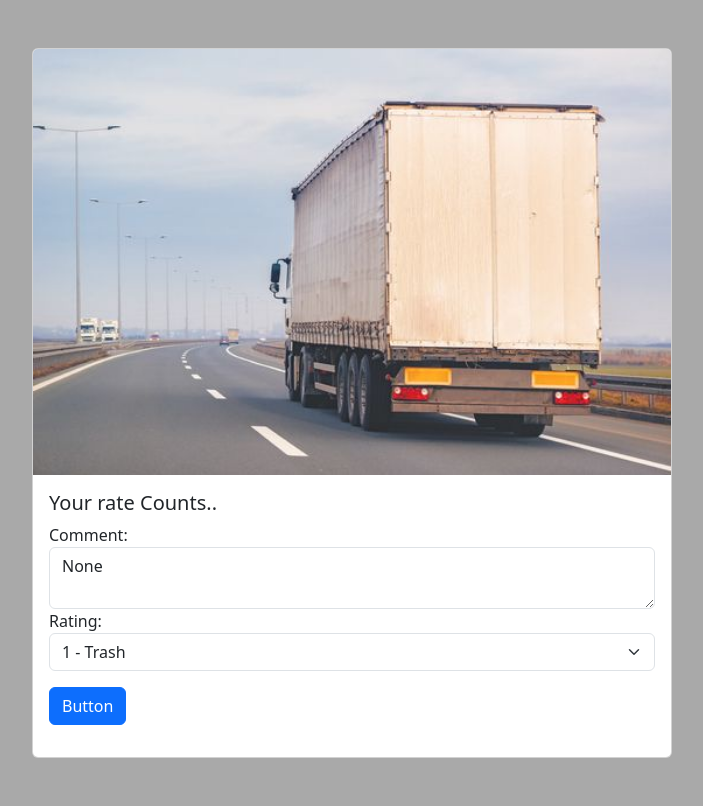
After one commit to maaddeesshh/Final-year-CarHire-system-, a Django app: page /customer_approved_hire_list_rate/2/ in a window 1280 px wide. The commit adds this page. Shown: the whole page, without its empty margins (288-991 px from the left). Run offline with Django 4.2, Linux system fonts and the light colour scheme; a user stored in the database is signed in; data comes from the database, SQL or seed files in the repository; both versions use the stored data as it was after the commit.

Commit message:
first commit

```diff
--- a/accounts/admin.py
+++ b/accounts/admin.py
@@ -4,3 +4,4 @@ from .models import *
 
 # Register your models here.
 admin.site.register(User)
+admin.site.register(Review)
--- a/accounts/forms.py
+++ b/accounts/forms.py
@@ -2,6 +2,7 @@ from django.contrib.auth.forms import UserCreationForm
 from .models import* #from models file import all models
 from Hire.models import Hire
 from django import forms
+# from Ratings.models import Review, RATE_CHOICES
 
 
 
@@ -16,3 +17,14 @@ class HireForm(forms.ModelForm):
     class Meta:
         model = Hire
         fields = ['start_date', 'end_date', 'from_destination','to_destination','phone_no']
+
+
+
+
+class RateForm(forms.ModelForm):
+	text = forms.CharField(widget=forms.Textarea(attrs={'class': 'materialize-textarea'}), required=False)
+	rate = forms.ChoiceField(choices=RATE_CHOICES, widget=forms.Select(), required=True)
+
+	class Meta:
+		model = Review
+		fields = ('text', 'rate')
--- a/accounts/models.py
+++ b/accounts/models.py
@@ -12,3 +12,30 @@ class User(AbstractUser):
 
 USERNAME_FIELD = 'username' #username field defined
 REQUIRED_FIELDS = []
+
+
+
+
+RATE_CHOICES = [
+	(1, '1 - Trash'),
+	(2, '2 - Horrible'),
+	(3, '3 - Terrible'),
+	(4, '4 - Bad'),
+	(5, '5 - OK'),
+	(6, '6 - Recommendable'),
+	(7, '7 - Good'),
+	(8, '8 - Very Good'),
+	(9, '9 - Perfect'),
+	(10, '10 - Master Piece'),
+]
+
+
+class Review(models.Model):
+    customer = models.ForeignKey(User, on_delete=models.CASCADE, related_name='given_ratings')
+    owner = models.ForeignKey(User, on_delete=models.CASCADE, related_name='received_ratings')
+    date = models.DateTimeField(auto_now_add=True)
+    text = models.TextField(max_length=3000, blank=True)
+    rate = models.PositiveSmallIntegerField(choices=RATE_CHOICES)
+
+    def __str__(self):
+        return f"{self.customer.username} rated {self.owner.username} with {str(self.rate)} stars"
--- a/accounts/templates/accounts/hire.html
+++ b/accounts/templates/accounts/hire.html
@@ -15,7 +15,7 @@
 
   <form method="POST" action="">
     {% csrf_token %}
-    {{ form.as_p }}
+   <div class="form-control">{{ form.as_p }}</div>
     {% if book_error %}
       <p class="error">{{ book_error }}</p>
     {% endif %}
--- /dev/null
+++ b/accounts/templates/accounts/rate_owner.html
@@ -0,0 +1,42 @@
+
+<!DOCTYPE html>
+{%load static%}
+<html lang="en">
+<head>
+    <meta charset="UTF-8">
+    <meta http-equiv="X-UA-Compatible" content="IE=edge">
+    <meta name="viewport" content="width=device-width, initial-scale=1.0">
+    <link href="https://cdn.jsdelivr.net/npm/bootstrap@5.3.0/dist/css/bootstrap.min.css" rel="stylesheet" integrity="sha384-9ndCyUaIbzAi2FUVXJi0CjmCapSmO7SnpJef0486qhLnuZ2cdeRhO02iuK6FUUVM" crossorigin="anonymous">
+
+    <title>Rate</title>
+</head>
+<body style="background-color: darkgray">
+    <div class="card w-50 h-50 mx-auto my-5">
+        <img src="{% static 'images/img3.jpg'%}" class="card-img-top" alt="...">
+        <div class="card-body">
+          <h5 class="card-title"> Your rate Counts.. </h5>
+
+<form method="POST" action="">
+  {% csrf_token %}
+  <div class="form-group">
+    <label for="id_text">Comment:</label>
+    <textarea name="text" id="id_text" class="materialize-textarea form-control">{{ form.text.value }}</textarea>
+  </div>
+  <div class="form-group">
+    <label for="id_rate">Rating:</label>
+    <select name="rate" id="id_rate" class="form-select">
+      {% for choice in form.rate.field.choices %}
+        <option value="{{ choice.0 }}" {% if choice.0 == form.rate.value %}selected{% endif %}>{{ choice.1 }}</option>
+      {% endfor %}
+    </select>
+  </div>
+  <button class="btn btn-primary my-3" type="submit">Button</button>
+</form>
+
+        </div>
+      </div>
+
+
+</body>
+<script src="https://cdn.jsdelivr.net/npm/bootstrap@5.3.0/dist/js/bootstrap.bundle.min.js" integrity="sha384-geWF76RCwLtnZ8qwWowPQNguL3RmwHVBC9FhGdlKrxdiJJigb/j/68SIy3Te4Bkz" crossorigin="anonymous"></script>
+</html>
--- a/accounts/urls.py
+++ b/accounts/urls.py
@@ -24,6 +24,7 @@ urlpatterns = [
     path('customer/',views.customerPage,name="customer_dashboard"),
 
     path('customer_approved_hire_list/', views.approved_hire_list, name='approved_hire_list'),
+    path('customer_approved_hire_list_rate/<int:owner_id>/', views.Rate, name='rate_owner'),
     path('customer_update/', views.UpdateProfile, name='update-profile'),
     path('customer_delete/', views.deleteAccount, name='delete-profile'),
     path ('edit/<str:pk>/',views.updateCar, name='update_car'),
--- a/accounts/views.py
+++ b/accounts/views.py
@@ -20,6 +20,12 @@ from django.shortcuts import render, redirect, get_object_or_404
 from Hire.models import Hire
 from datetime import date
 from datetime import timedelta
+from django.contrib.auth import get_user_model
+from datetime import date
+from accounts.models import *
+from Hire.models import *
+from django.template import loader
+
 
 
 
@@ -287,19 +293,84 @@ def delete_hire(request, pk):
     return redirect('customer_dashboard')
 
 
+# def approved_hire_list(request):
+#     customer = request.user
+#     approved_hires = Hire.objects.filter(customer=customer, is_approved=True).order_by('-start_date')
+
+#     current_date = date.today()
+
+#     hires_with_rating = []
+#     for hire in approved_hires:
+#         if hire.end_date <= current_date and not Review.objects.filter(customer=customer, owner=hire.car.owner).exists():
+#             hire.can_rate = True
+#         else:
+#             hire.can_rate = False
+#         hires_with_rating.append(hire)
+
+#     context = {
+#         'approved_hires': hires_with_rating,
+#         'current_date': current_date,
+#     }
+#     return render(request, 'accounts/approved_hire_list.html', context)
+
+
 
 def approved_hire_list(request):
-    # Get the current logged-in user (customer)
     customer = request.user
-
-    # Retrieve the approved hire requests for the customer
     approved_hires = Hire.objects.filter(customer=customer, is_approved=True).order_by('-start_date')
 
+    current_date = date.today()
+
+    hires_with_rating = []
+    for hire in approved_hires:
+        if hire.end_date <= current_date and not Review.objects.filter(customer=customer, owner=hire.car.owner).exists():
+            hire.can_rate = True
+        else:
+            hire.can_rate = False
+        hires_with_rating.append(hire)
+
     context = {
-        'approved_hires': approved_hires
+        'approved_hires': hires_with_rating,
+        'current_date': current_date,
+    }
+    return render(request, 'accounts/approved_hire_list.html', context)
+
+
+
+
+def Rate(request, owner_id):
+    owner = get_user_model().objects.get(id=owner_id)
+    user = request.user
+
+    current_date = date.today()  # Get the current date
+
+    approved_hires = Hire.objects.filter(customer=user, is_approved=True).order_by('-start_date')
+
+    if request.method == 'POST':
+        form = RateForm(request.POST)
+        if form.is_valid():
+            rate = form.save(commit=False)
+            rate.customer = user  # Set the customer field with the current user
+            rate.owner = owner
+            rate.save()
+            return redirect('customer_dashboard')
+    else:
+        form = RateForm()
+
+    context = {
+        'form': form,
+        'owner': owner,
+        'current_date': current_date,  # Pass the current date to the template context
+        'approved_hires': approved_hires,
     }
 
-    return render(request, 'accounts/approved_hire_list.html', context)
+    return render(request, 'accounts/rate_owner.html', context)
+
+
+
+
+
+
 
 
 def home(request):
--- a/carHire/settings.py
+++ b/carHire/settings.py
@@ -41,6 +41,7 @@ INSTALLED_APPS = [
     'accounts.apps.AccountsConfig',
     'Owner.apps.OwnerConfig',
     'Hire.apps.HireConfig',
+
 
 
 ]
--- a/carHire/urls.py
+++ b/carHire/urls.py
@@ -24,9 +24,7 @@ urlpatterns = [
     path('admin/', admin.site.urls),
     path('', include('accounts.urls')),   #include accounts urls
     path('Owner/', include('Owner.urls')),
-
-
-    # path('Owner/', include('Owner.urls')),
+    # path('Ratings/', include('Ratings.urls')),
     # path('Customer/', include('Customer.urls')),
  ]
 
```
Also changed, not shown: accounts/templates/accounts/approved_hire_list.html (+9 -2 lines), Hire/migrations/0004_alter_hire_end_date_alter_hire_start_date.py (added), Hire/migrations/0005_alter_hire_end_date_alter_hire_start_date.py (added), Hire/migrations/0006_alter_hire_end_date.py (added), accounts/migrations/0003_review.py (added), db.sqlite3.
